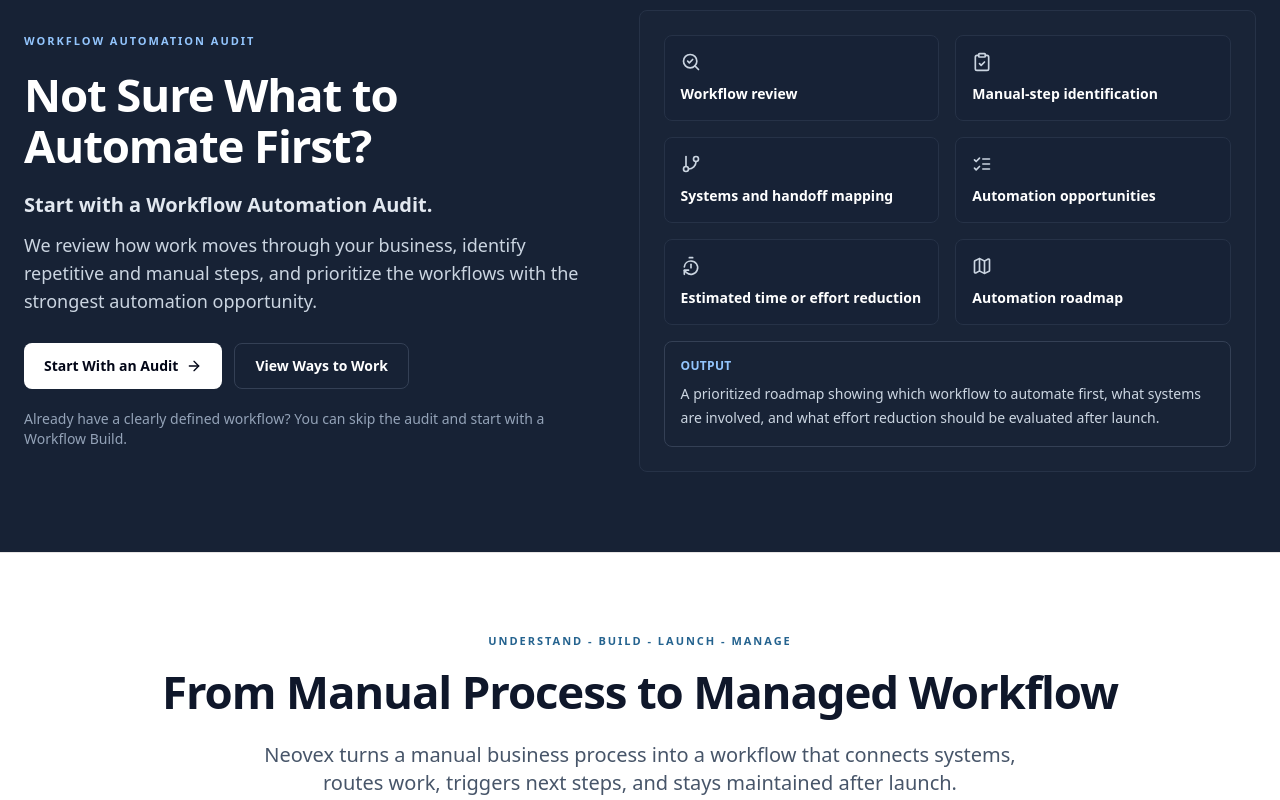
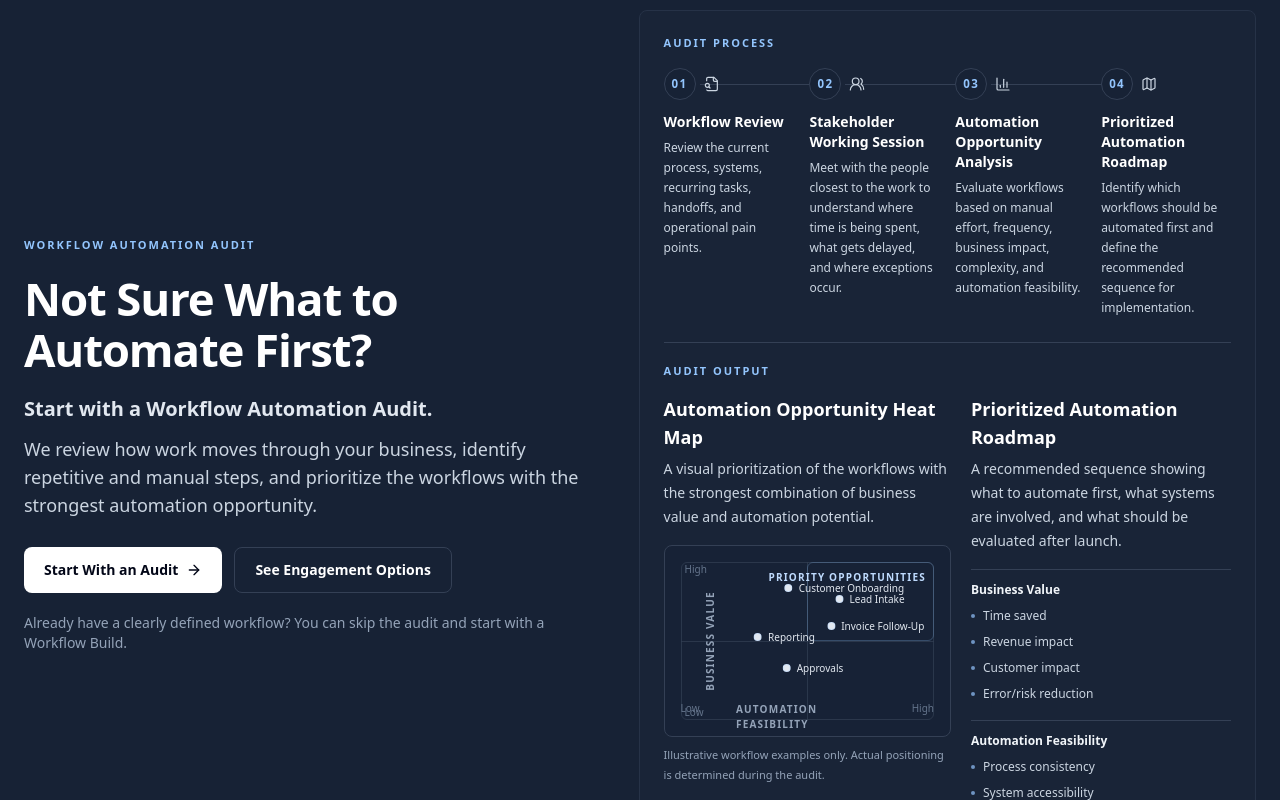
Before and after one commit to VVG-1/neovex-site, a React (Vite) app: page / in a window 1280 px wide. Shown: the part 2260-3060 px from the top of the page. Built offline with nearby package versions, Linux system fonts and the light colour scheme.

Commit message:
Refine workflow audit methodology

```diff
--- a/src/components/WorkflowAudit.jsx
+++ b/src/components/WorkflowAudit.jsx
@@ -1,15 +1,52 @@
 import React from "react";
-import { ArrowRight, ClipboardCheck, GitBranch, ListChecks, Map, SearchCheck, TimerReset } from "lucide-react";
+import { ArrowRight, BarChart3, FileSearch, Map, UsersRound } from "lucide-react";
 
 const MEETINGS_URL = "https://meetings.hubspot.com/neovex";
 
-const auditItems = [
-  { Icon: SearchCheck, label: "Workflow review" },
-  { Icon: ClipboardCheck, label: "Manual-step identification" },
-  { Icon: GitBranch, label: "Systems and handoff mapping" },
-  { Icon: ListChecks, label: "Automation opportunities" },
-  { Icon: TimerReset, label: "Estimated time or effort reduction" },
-  { Icon: Map, label: "Automation roadmap" },
+const auditSteps = [
+  {
+    n: "01",
+    Icon: FileSearch,
+    title: "Workflow Review",
+    desc: "Review the current process, systems, recurring tasks, handoffs, and operational pain points.",
+  },
+  {
+    n: "02",
+    Icon: UsersRound,
+    title: "Stakeholder Working Session",
+    desc: "Meet with the people closest to the work to understand where time is being spent, what gets delayed, and where exceptions occur.",
+  },
+  {
+    n: "03",
+    Icon: BarChart3,
+    title: "Automation Opportunity Analysis",
+    desc: "Evaluate workflows based on manual effort, frequency, business impact, complexity, and automation feasibility.",
+  },
+  {
+    n: "04",
+    Icon: Map,
+    title: "Prioritized Automation Roadmap",
+    desc: "Identify which workflows should be automated first and define the recommended sequence for implementation.",
+  },
+];
+
+const criteria = [
+  {
+    title: "Business Value",
+    items: ["Time saved", "Revenue impact", "Customer impact", "Error/risk reduction"],
+  },
+  {
+    title: "Automation Feasibility",
+    items: ["Process consistency", "System accessibility", "Exception complexity", "Implementation effort"],
+  },
+];
+
+const heatMapPoints = [
+  { label: "Lead Intake", x: "72%", y: "28%" },
+  { label: "Customer Onboarding", x: "63%", y: "22%" },
+  { label: "Invoice Follow-Up", x: "74%", y: "42%" },
+  { label: "Reporting", x: "42%", y: "48%" },
+  { label: "Approvals", x: "52%", y: "64%" },
 ];
 
 export default function WorkflowAudit() {
@@ -43,7 +80,7 @@ export default function WorkflowAudit() {
               href="#pricing"
               className="inline-flex items-center justify-center rounded-lg border border-[#344055] px-5 py-3 text-sm font-semibold text-white hover:bg-[#1B2638]"
             >
-              View Ways to Work
+              See Engagement Options
             </a>
           </div>
 
@@ -53,25 +90,127 @@ export default function WorkflowAudit() {
         </div>
 
         <div className="rounded-lg border border-[#263247] bg-[#1B2638]/70 p-5 md:p-6">
-          <div className="grid sm:grid-cols-2 gap-4">
-            {auditItems.map(({ Icon, label }) => (
-              <div key={label} className="rounded-lg border border-[#263247] bg-[#172235]/55 p-4">
-                <Icon className="w-5 h-5 text-slate-300" />
-                <div className="mt-3 text-sm font-semibold text-white">{label}</div>
-              </div>
-            ))}
+          <div>
+            <div className="text-[11px] font-semibold uppercase tracking-[0.18em] text-blue-300">
+              Audit Process
+            </div>
+
+            <ol className="mt-4 grid gap-4 md:grid-cols-2 xl:grid-cols-4">
+              {auditSteps.map(({ n, Icon, title, desc }, index) => (
+                <li key={title} className="relative">
+                  {index < auditSteps.length - 1 ? (
+                    <div className="hidden xl:block absolute left-[2.25rem] right-[-1rem] top-4 h-px bg-[#344055]" aria-hidden="true" />
+                  ) : null}
+
+                  <div className="relative flex items-center gap-2">
+                    <span className="grid h-8 w-8 place-items-center rounded-full border border-[#344055] bg-[#172235] text-[0.72rem] font-semibold tracking-[0.12em] text-blue-300">
+                      {n}
+                    </span>
+                    <Icon className="h-4 w-4 text-slate-300" strokeWidth={1.8} aria-hidden="true" />
+                  </div>
+
+                  <h3 className="mt-3 text-sm font-semibold leading-5 text-white">
+                    {title}
+                  </h3>
+                  <p className="mt-1.5 text-xs leading-5 text-slate-300">
+                    {desc}
+                  </p>
+                </li>
+              ))}
+            </ol>
           </div>
 
-          <div className="mt-4 rounded-lg border border-[#344055] bg-[#172235]/45 p-4">
-            <div className="text-xs font-semibold uppercase tracking-wide text-blue-300">
-              Output
+          <div className="mt-6 border-t border-[#344055] pt-5">
+            <div className="text-[11px] font-semibold uppercase tracking-[0.18em] text-blue-300">
+              Audit Output
             </div>
-            <p className="mt-2 text-sm leading-6 text-slate-300">
-              A prioritized roadmap showing which workflow to automate first, what systems are involved, and what effort reduction should be evaluated after launch.
-            </p>
+
+            <div className="mt-4 grid gap-5 xl:grid-cols-[1.05fr_0.95fr]">
+              <div>
+                <h3 className="text-lg font-semibold text-white">
+                  Automation Opportunity Heat Map
+                </h3>
+                <p className="mt-1.5 text-sm leading-6 text-slate-300">
+                  A visual prioritization of the workflows with the strongest combination of business value and automation potential.
+                </p>
+
+                <div className="mt-4">
+                  <HeatMap />
+                  <p className="mt-2 text-[11px] leading-5 text-slate-400">
+                    Illustrative workflow examples only. Actual positioning is determined during the audit.
+                  </p>
+                </div>
+              </div>
+
+              <div>
+                <h3 className="text-lg font-semibold text-white">
+                  Prioritized Automation Roadmap
+                </h3>
+                <p className="mt-1.5 text-sm leading-6 text-slate-300">
+                  A recommended sequence showing what to automate first, what systems are involved, and what should be evaluated after launch.
+                </p>
+
+                <div className="mt-4 grid gap-4 sm:grid-cols-2 xl:grid-cols-1">
+                  {criteria.map((group) => (
+                    <div key={group.title} className="border-t border-[#344055] pt-3">
+                      <div className="text-xs font-semibold text-slate-100">
+                        {group.title}
+                      </div>
+                      <ul className="mt-2 space-y-1.5 text-xs leading-5 text-slate-300">
+                        {group.items.map((item) => (
+                          <li key={item} className="flex items-start gap-2">
+                            <span className="mt-2 h-1 w-1 rounded-full bg-blue-300/70" aria-hidden="true" />
+                            <span>{item}</span>
+                          </li>
+                        ))}
+                      </ul>
+                    </div>
+                  ))}
+                </div>
+              </div>
+            </div>
           </div>
         </div>
       </div>
     </section>
   );
 }
+
+function HeatMap() {
+  return (
+    <div className="relative h-48 rounded-lg border border-[#344055] bg-[#172235]/55 p-4">
+      <div className="absolute inset-4 rounded-md border border-[#344055]/70" aria-hidden="true" />
+      <div className="absolute left-1/2 top-4 bottom-4 w-px bg-[#344055]/70" aria-hidden="true" />
+      <div className="absolute left-4 right-4 top-1/2 h-px bg-[#344055]/70" aria-hidden="true" />
+
+      <div className="absolute right-4 top-4 h-[calc(50%-1rem)] w-[calc(50%-1rem)] rounded-md border border-blue-300/25 bg-blue-300/8" aria-hidden="true" />
+      <div className="absolute right-6 top-6 text-[10px] font-semibold uppercase tracking-[0.12em] text-blue-200">
+        Priority Opportunities
+      </div>
+
+      <div className="absolute -left-1 top-1/2 -translate-y-1/2 -rotate-90 text-[10px] font-semibold uppercase tracking-[0.12em] text-slate-400">
+        Business Value
+      </div>
+      <div className="absolute bottom-1 left-1/2 -translate-x-1/2 text-[10px] font-semibold uppercase tracking-[0.12em] text-slate-400">
+        Automation Feasibility
+      </div>
+      <div className="absolute left-4 bottom-5 text-[10px] text-slate-500">Low</div>
+      <div className="absolute right-4 bottom-5 text-[10px] text-slate-500">High</div>
+      <div className="absolute left-5 bottom-4 text-[10px] text-slate-500">Low</div>
+      <div className="absolute left-5 top-4 text-[10px] text-slate-500">High</div>
+
+      {heatMapPoints.map((point) => (
+        <div
+          key={point.label}
+          className="absolute -translate-x-1/2 -translate-y-1/2 whitespace-nowrap"
+          style={{ left: point.x, top: point.y }}
+        >
+          <div className="flex items-center gap-1.5">
+            <span className="h-2 w-2 rounded-full border border-blue-200/60 bg-slate-200" aria-hidden="true" />
+            <span className="text-[10px] leading-none text-slate-200">{point.label}</span>
+          </div>
+        </div>
+      ))}
+    </div>
+  );
+}
```
